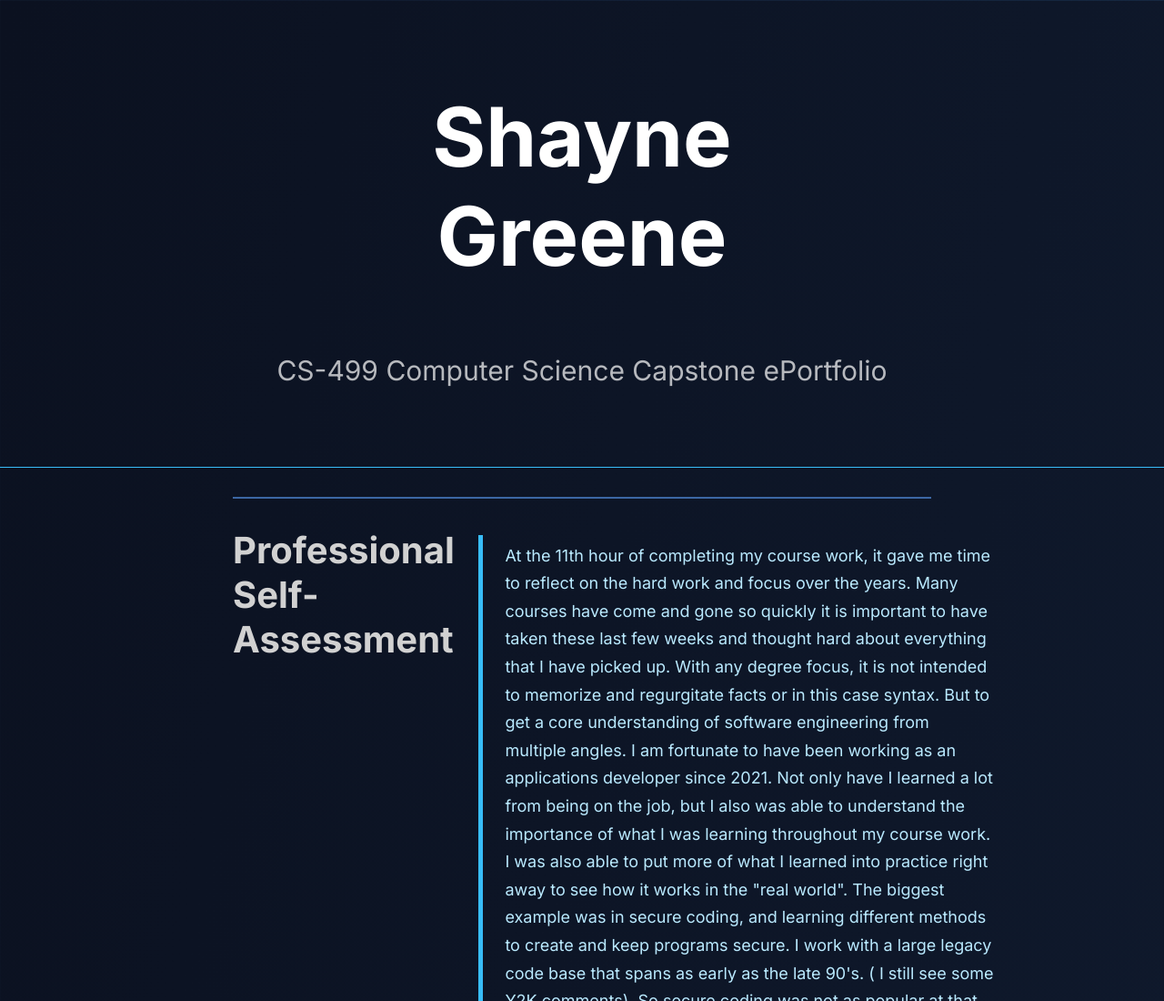
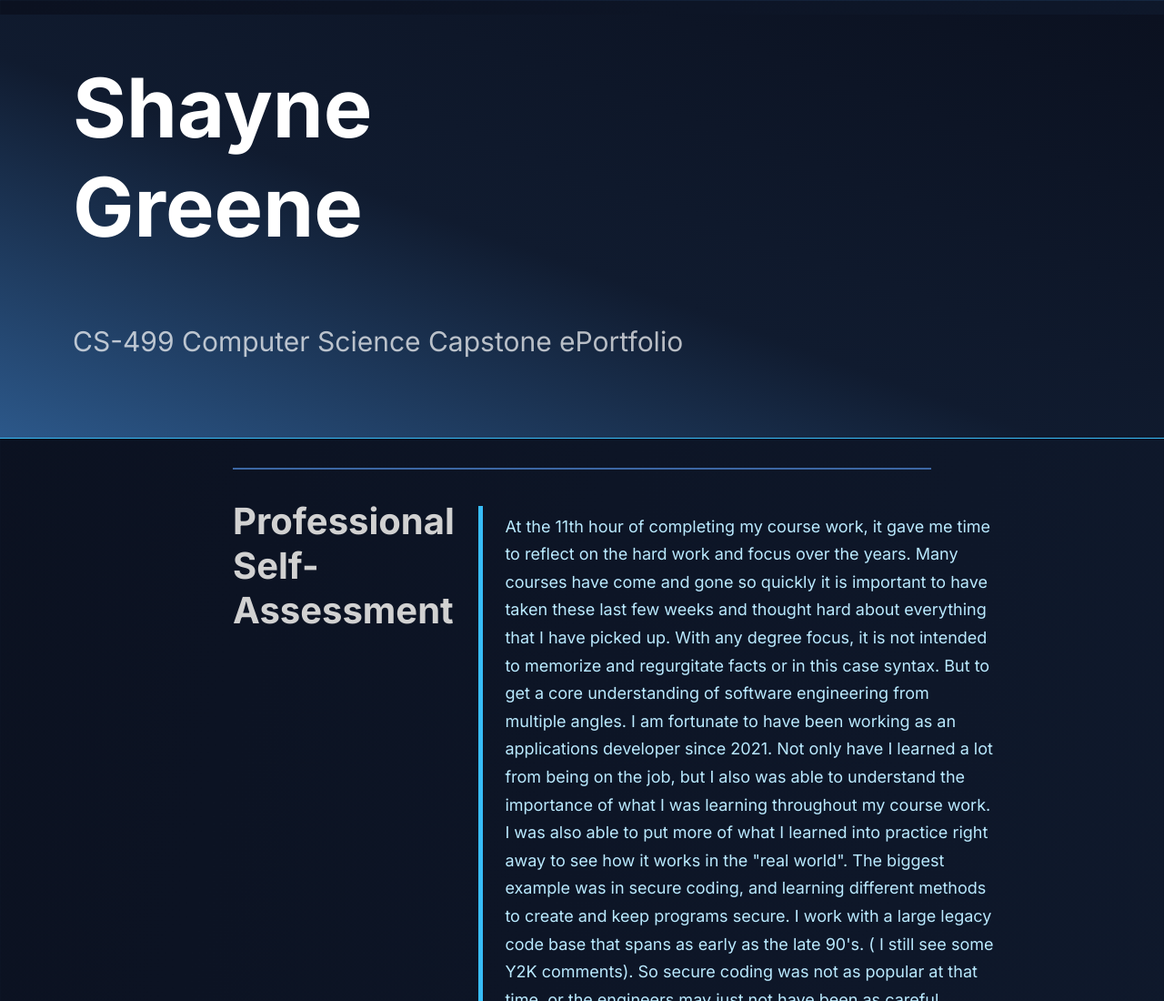
Before and after one commit to DecoyChild/DecoyChild.github.io, a plain HTML site: page index.html in a window 1280 px wide. Shown: the top 1100 px of the page at 91% size. Drawn offline with Linux system fonts and the light colour scheme.

Commit message:
Update style.css

```diff
--- a/styles/style.css
+++ b/styles/style.css
@@ -19,12 +19,19 @@ p {
     text-align: center;
 }
 
+
 .page-header {
     color: #fff;
-    text-align: center;
+    /* text-align: center; */
     padding: 5rem 5rem;
     margin: 1rem auto;
     border-bottom: 1px solid var(--side-border-color);
+    background: linear-gradient(
+        200deg,
+        #0b1120 0%,
+        #101b2f 55%,
+        #2c588a 100%
+    );
 }
 
 .tech-stack {
@@ -45,8 +52,11 @@ p {
 }
 
 .project-name {
+    text-align: left;
     font-size: 90px;
-    margin-top: 0;
+    margin-top: -2rem;
+    /* padding-left: 60rem; */
+
 }
 
 .project-tagline {
```
